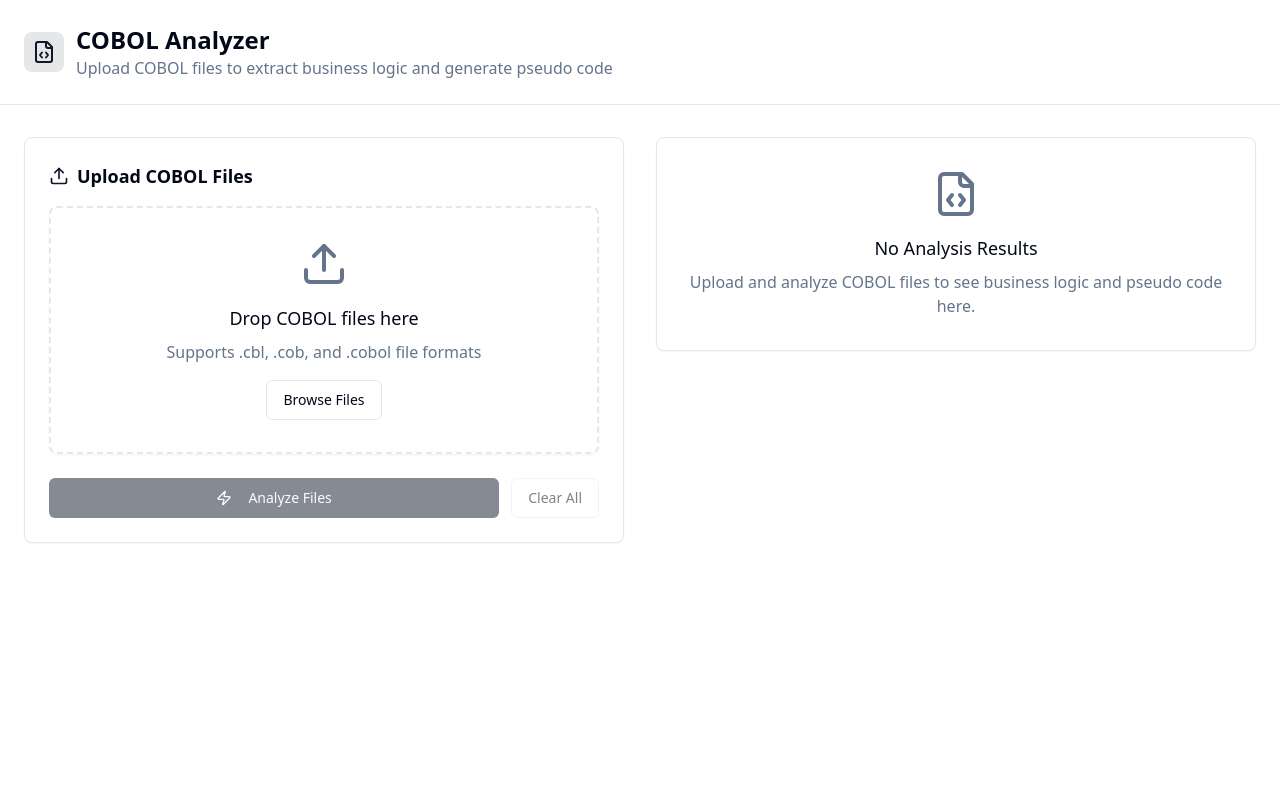
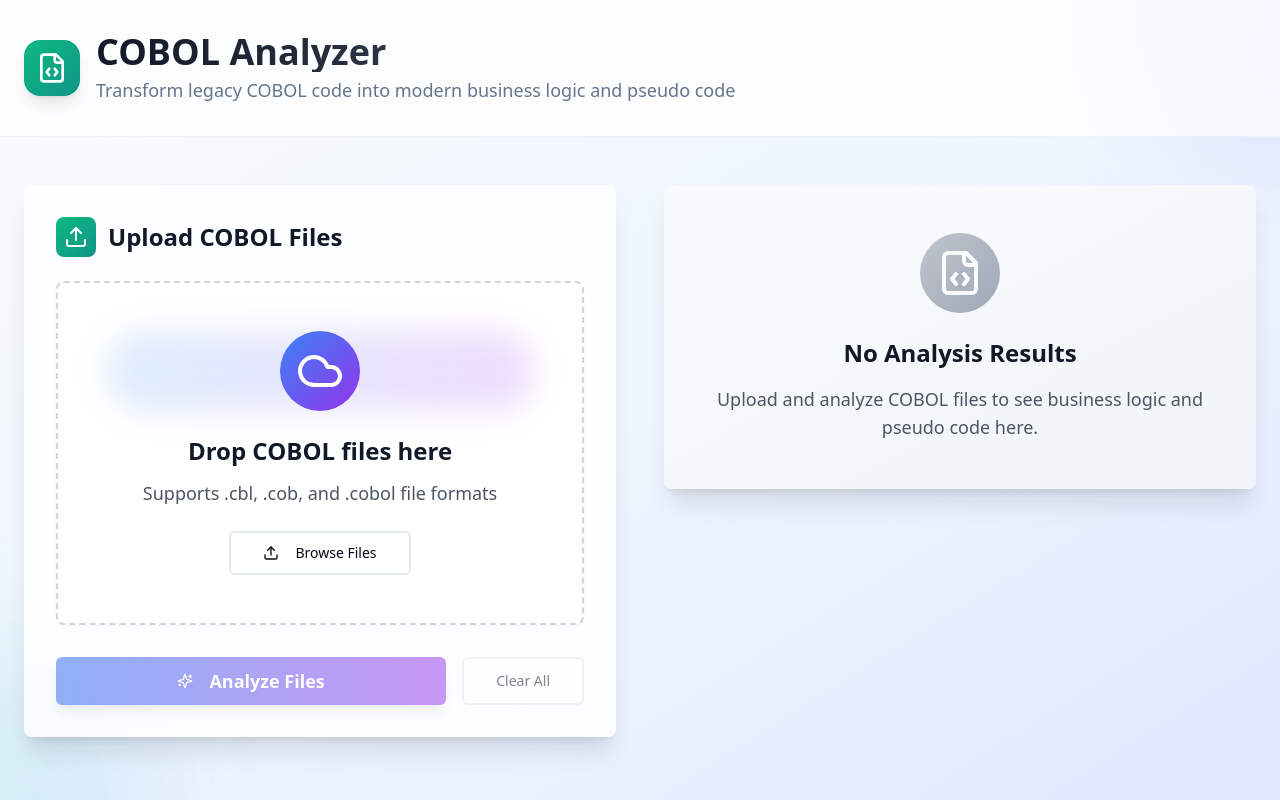
Before and after one commit to sandynanduri/cobol-ai-reveal, a React (Vite) app: page / in a window 1280 px wide. Built offline with nearby package versions, Linux system fonts and the light colour scheme.

Commit message:
Refactor: Apply basic styling
Apply basic styling to the UI components for a more modern look.

```diff
--- a/src/components/AnalysisResults.tsx
+++ b/src/components/AnalysisResults.tsx
@@ -4,7 +4,7 @@ import { Card } from '@/components/ui/card';
 import { Tabs, TabsContent, TabsList, TabsTrigger } from '@/components/ui/tabs';
 import { ScrollArea } from '@/components/ui/scroll-area';
 import { Badge } from '@/components/ui/badge';
-import { FileText, Code, Loader2, FileCode } from 'lucide-react';
+import { FileText, Code, Loader2, FileCode, Sparkles, Brain } from 'lucide-react';
 import { AnalysisResult } from '@/pages/Index';
 
 interface AnalysisResultsProps {
@@ -18,13 +18,25 @@ const AnalysisResults: React.FC<AnalysisResultsProps> = ({
 }) => {
   if (isAnalyzing) {
     return (
-      <Card className="p-8">
+      <Card className="p-12 border-0 shadow-xl bg-gradient-to-br from-blue-50 to-purple-50">
         <div className="text-center">
-          <Loader2 className="h-12 w-12 text-primary mx-auto mb-4 animate-spin" />
-          <h3 className="text-lg font-medium mb-2">Analyzing COBOL Files</h3>
-          <p className="text-muted-foreground">
-            Our AI is processing your files to extract business logic and generate pseudo code...
+          <div className="relative mb-6">
+            <div className="absolute inset-0 bg-gradient-to-r from-blue-400 to-purple-500 rounded-full blur-lg opacity-30 animate-pulse"></div>
+            <div className="relative p-4 bg-gradient-to-br from-blue-500 to-purple-600 rounded-full w-fit mx-auto">
+              <Brain className="h-12 w-12 text-white animate-pulse" />
+            </div>
+          </div>
+          <h3 className="text-2xl font-bold mb-4 text-gray-900">AI Analyzing COBOL Files</h3>
+          <p className="text-lg text-gray-600 leading-relaxed">
+            Our advanced AI is processing your files to extract business logic and generate pseudo code...
           </p>
+          <div className="mt-6 flex justify-center">
+            <div className="flex space-x-2">
+              <div className="w-3 h-3 bg-blue-500 rounded-full animate-bounce"></div>
+              <div className="w-3 h-3 bg-purple-500 rounded-full animate-bounce delay-100"></div>
+              <div className="w-3 h-3 bg-indigo-500 rounded-full animate-bounce delay-200"></div>
+            </div>
+          </div>
         </div>
       </Card>
     );
@@ -32,11 +44,15 @@ const AnalysisResults: React.FC<AnalysisResultsProps> = ({
 
   if (results.length === 0) {
     return (
-      <Card className="p-8">
+      <Card className="p-12 border-0 shadow-xl bg-gradient-to-br from-gray-50 to-slate-100">
         <div className="text-center">
-          <FileCode className="h-12 w-12 text-muted-foreground mx-auto mb-4" />
-          <h3 className="text-lg font-medium mb-2">No Analysis Results</h3>
-          <p className="text-muted-foreground">
+          <div className="mb-6">
+            <div className="p-4 bg-gradient-to-br from-gray-400 to-slate-500 rounded-full w-fit mx-auto opacity-60">
+              <FileCode className="h-12 w-12 text-white" />
+            </div>
+          </div>
+          <h3 className="text-2xl font-bold mb-4 text-gray-900">No Analysis Results</h3>
+          <p className="text-lg text-gray-600">
             Upload and analyze COBOL files to see business logic and pseudo code here.
           </p>
         </div>
@@ -45,47 +61,49 @@ const AnalysisResults: React.FC<AnalysisResultsProps> = ({
   }
 
   return (
-    <div className="space-y-6">
-      <div className="flex items-center gap-2">
-        <FileText className="h-5 w-5 text-primary" />
-        <h2 className="text-lg font-semibold">Analysis Results</h2>
-        <Badge variant="secondary">{results.length} files</Badge>
+    <div className="space-y-8">
+      <div className="flex items-center gap-3">
+        <div className="p-2 rounded-lg bg-gradient-to-br from-emerald-500 to-teal-600">
+          <Sparkles className="h-6 w-6 text-white" />
+        </div>
+        <h2 className="text-2xl font-bold text-gray-900">Analysis Results</h2>
+        <Badge variant="secondary" className="text-lg px-3 py-1">{results.length} files</Badge>
       </div>
 
       {results.map((result, index) => (
-        <Card key={index} className="overflow-hidden">
-          <div className="p-4 border-b border-border bg-muted/20">
-            <h3 className="font-medium text-sm">{result.fileName}</h3>
+        <Card key={index} className="overflow-hidden border-0 shadow-xl bg-white/90 backdrop-blur-sm">
+          <div className="p-6 border-b border-gray-100 bg-gradient-to-r from-slate-50 to-gray-50">
+            <h3 className="font-bold text-lg text-gray-900">{result.fileName}</h3>
           </div>
 
           <Tabs defaultValue="business-logic" className="w-full">
-            <div className="px-4 pt-4">
-              <TabsList className="grid w-full grid-cols-2">
-                <TabsTrigger value="business-logic" className="flex items-center gap-2">
+            <div className="px-6 pt-6">
+              <TabsList className="grid w-full grid-cols-2 bg-gray-100">
+                <TabsTrigger value="business-logic" className="flex items-center gap-2 data-[state=active]:bg-white data-[state=active]:shadow-sm">
                   <FileText className="h-4 w-4" />
                   Business Logic
                 </TabsTrigger>
-                <TabsTrigger value="pseudo-code" className="flex items-center gap-2">
+                <TabsTrigger value="pseudo-code" className="flex items-center gap-2 data-[state=active]:bg-white data-[state=active]:shadow-sm">
                   <Code className="h-4 w-4" />
                   Pseudo Code
                 </TabsTrigger>
               </TabsList>
             </div>
 
-            <TabsContent value="business-logic" className="p-4 pt-2">
-              <ScrollArea className="h-80 w-full rounded-md border p-4">
-                <div className="prose prose-sm max-w-none text-foreground">
-                  <pre className="whitespace-pre-wrap text-sm font-mono leading-relaxed">
+            <TabsContent value="business-logic" className="p-6 pt-4">
+              <ScrollArea className="h-96 w-full rounded-lg border border-gray-200 bg-gradient-to-br from-white to-gray-50">
+                <div className="p-6">
+                  <pre className="whitespace-pre-wrap text-sm leading-relaxed text-gray-800 font-mono">
                     {result.businessLogic}
                   </pre>
                 </div>
               </ScrollArea>
             </TabsContent>
 
-            <TabsContent value="pseudo-code" className="p-4 pt-2">
-              <ScrollArea className="h-80 w-full rounded-md border">
-                <div className="p-4 bg-muted/30">
-                  <pre className="text-sm font-mono leading-relaxed text-foreground">
+            <TabsContent value="pseudo-code" className="p-6 pt-4">
+              <ScrollArea className="h-96 w-full rounded-lg border border-gray-200">
+                <div className="p-6 bg-gradient-to-br from-slate-900 to-gray-900">
+                  <pre className="text-sm leading-relaxed text-green-400 font-mono">
                     <code>{result.pseudoCode}</code>
                   </pre>
                 </div>
--- a/src/components/FileUploadZone.tsx
+++ b/src/components/FileUploadZone.tsx
@@ -1,8 +1,7 @@
-
 import React, { useCallback, useState } from 'react';
 import { Card } from '@/components/ui/card';
 import { Button } from '@/components/ui/button';
-import { Upload, File, X, CheckCircle, AlertCircle, Loader2 } from 'lucide-react';
+import { Upload, File, X, CheckCircle, AlertCircle, Loader2, Cloud } from 'lucide-react';
 import { cn } from '@/lib/utils';
 import { UploadedFile } from '@/pages/Index';
 
@@ -70,11 +69,11 @@ const FileUploadZone: React.FC<FileUploadZoneProps> = ({
   const getStatusIcon = (status: UploadedFile['status']) => {
     switch (status) {
       case 'pending':
-        return <File className="h-4 w-4 text-muted-foreground" />;
+        return <File className="h-4 w-4 text-blue-500" />;
       case 'analyzing':
-        return <Loader2 className="h-4 w-4 text-blue-500 animate-spin" />;
+        return <Loader2 className="h-4 w-4 text-purple-500 animate-spin" />;
       case 'completed':
-        return <CheckCircle className="h-4 w-4 text-green-500" />;
+        return <CheckCircle className="h-4 w-4 text-emerald-500" />;
       case 'error':
         return <AlertCircle className="h-4 w-4 text-red-500" />;
     }
@@ -94,21 +93,28 @@ const FileUploadZone: React.FC<FileUploadZoneProps> = ({
   };
 
   return (
-    <div className="space-y-4">
+    <div className="space-y-6">
       {/* Drop Zone */}
       <Card
         className={cn(
-          "border-2 border-dashed transition-colors",
-          isDragOver ? "border-primary bg-primary/5" : "border-border"
+          "border-2 border-dashed transition-all duration-300 cursor-pointer group",
+          isDragOver
+            ? "border-blue-400 bg-gradient-to-br from-blue-50 to-purple-50 scale-[1.02] shadow-lg"
+            : "border-gray-300 hover:border-blue-300 hover:bg-gradient-to-br hover:from-gray-50 hover:to-blue-50"
         )}
         onDragOver={handleDragOver}
         onDragLeave={handleDragLeave}
         onDrop={handleDrop}
       >
-        <div className="p-8 text-center">
-          <Upload className="h-12 w-12 text-muted-foreground mx-auto mb-4" />
-          <h3 className="text-lg font-medium mb-2">Drop COBOL files here</h3>
-          <p className="text-muted-foreground mb-4">
+        <div className="p-12 text-center">
+          <div className="mb-6 relative">
+            <div className="absolute inset-0 bg-gradient-to-r from-blue-400 to-purple-500 rounded-full blur-lg opacity-20 group-hover:opacity-30 transition-opacity"></div>
+            <div className="relative p-4 bg-gradient-to-br from-blue-500 to-purple-600 rounded-full w-fit mx-auto">
+              <Cloud className="h-12 w-12 text-white" />
+            </div>
+          </div>
+          <h3 className="text-2xl font-bold text-gray-900 mb-3">Drop COBOL files here</h3>
+          <p className="text-gray-600 mb-6 text-lg">
             Supports .cbl, .cob, and .cobol file formats
           </p>
           <input
@@ -119,8 +125,9 @@ const FileUploadZone: React.FC<FileUploadZoneProps> = ({
             className="hidden"
             id="file-input"
           />
-          <Button asChild variant="outline">
+          <Button asChild variant="outline" size="lg" className="border-2 hover:bg-blue-50 hover:border-blue-300 transition-all duration-300">
             <label htmlFor="file-input" className="cursor-pointer">
+              <Upload className="h-5 w-5 mr-2" />
               Browse Files
             </label>
           </Button>
@@ -129,24 +136,26 @@ const FileUploadZone: React.FC<FileUploadZoneProps> = ({
 
       {/* File List */}
       {uploadedFiles.length > 0 && (
-        <Card className="p-4">
-          <h4 className="font-medium mb-3">Uploaded Files ({uploadedFiles.length})</h4>
-          <div className="space-y-2 max-h-40 overflow-y-auto">
+        <Card className="p-6 bg-gradient-to-br from-white to-gray-50 shadow-lg">
+          <h4 className="font-bold text-lg mb-4 text-gray-900">
+            Uploaded Files ({uploadedFiles.length})
+          </h4>
+          <div className="space-y-3 max-h-48 overflow-y-auto">
             {uploadedFiles.map((uploadedFile) => (
               <div
                 key={uploadedFile.id}
-                className="flex items-center justify-between p-2 rounded-lg bg-muted/50"
+                className="flex items-center justify-between p-4 rounded-xl bg-white shadow-sm border border-gray-100 hover:shadow-md transition-shadow"
               >
-                <div className="flex items-center gap-3 flex-1 min-w-0">
+                <div className="flex items-center gap-4 flex-1 min-w-0">
                   {getStatusIcon(uploadedFile.status)}
                   <div className="flex-1 min-w-0">
-                    <p className="text-sm font-medium truncate">
+                    <p className="text-sm font-semibold truncate text-gray-900">
                       {uploadedFile.file.name}
                     </p>
-                    <div className="flex items-center gap-2 text-xs text-muted-foreground">
+                    <div className="flex items-center gap-3 text-xs text-gray-500 mt-1">
                       <span>{formatFileSize(uploadedFile.file.size)}</span>
                       <span>•</span>
-                      <span>{getStatusText(uploadedFile.status)}</span>
+                      <span className="font-medium">{getStatusText(uploadedFile.status)}</span>
                     </div>
                   </div>
                 </div>
@@ -156,7 +165,7 @@ const FileUploadZone: React.FC<FileUploadZoneProps> = ({
                   size="sm"
                   onClick={() => onRemoveFile(uploadedFile.id)}
                   disabled={uploadedFile.status === 'analyzing'}
-                  className="h-8 w-8 p-0"
+                  className="h-8 w-8 p-0 hover:bg-red-50 hover:text-red-600"
                 >
                   <X className="h-4 w-4" />
                 </Button>
--- a/src/pages/Index.tsx
+++ b/src/pages/Index.tsx
@@ -1,10 +1,9 @@
-
 import React, { useState } from 'react';
 import FileUploadZone from '@/components/FileUploadZone';
 import AnalysisResults from '@/components/AnalysisResults';
 import { Button } from '@/components/ui/button';
 import { Card } from '@/components/ui/card';
-import { FileCode, Upload, Zap } from 'lucide-react';
+import { FileCode, Upload, Zap, Sparkles } from 'lucide-react';
 
 export interface UploadedFile {
   file: File;
@@ -121,7 +120,7 @@ BEGIN
     END_PROCEDURE
 
     MAIN
-        READ_customer_files()
+        read_customer_files()
         WHILE NOT end_of_file
             CALL validate_customer_data(customer_record)
             CALL process_transaction(transaction_type, amount)
@@ -160,30 +159,42 @@ END_PROGRAM`;
   };
 
   return (
-    <div className="min-h-screen bg-background">
+    <div className="min-h-screen bg-gradient-to-br from-slate-50 via-blue-50 to-indigo-100">
+      {/* Animated background elements */}
+      <div className="absolute inset-0 overflow-hidden pointer-events-none">
+        <div className="absolute -top-40 -right-40 w-80 h-80 bg-gradient-to-r from-blue-400/20 to-purple-400/20 rounded-full blur-3xl animate-pulse"></div>
+        <div className="absolute -bottom-40 -left-40 w-80 h-80 bg-gradient-to-r from-emerald-400/20 to-blue-400/20 rounded-full blur-3xl animate-pulse delay-1000"></div>
+      </div>
+
       {/* Header */}
-      <div className="border-b border-border bg-card">
-        <div className="container mx-auto px-6 py-6">
-          <div className="flex items-center gap-3">
-            <div className="p-2 rounded-lg bg-primary/10">
-              <FileCode className="h-6 w-6 text-primary" />
+      <div className="relative border-b border-border/50 bg-white/70 backdrop-blur-sm">
+        <div className="container mx-auto px-6 py-8">
+          <div className="flex items-center gap-4">
+            <div className="p-3 rounded-2xl bg-gradient-to-br from-emerald-500 to-teal-600 shadow-lg">
+              <FileCode className="h-8 w-8 text-white" />
             </div>
             <div>
-              <h1 className="text-2xl font-bold text-foreground">COBOL Analyzer</h1>
-              <p className="text-muted-foreground">Upload COBOL files to extract business logic and generate pseudo code</p>
+              <h1 className="text-4xl font-bold bg-gradient-to-r from-gray-900 to-gray-600 bg-clip-text text-transparent">
+                COBOL Analyzer
+              </h1>
+              <p className="text-lg text-muted-foreground mt-1">
+                Transform legacy COBOL code into modern business logic and pseudo code
+              </p>
             </div>
           </div>
         </div>
       </div>
 
-      <div className="container mx-auto px-6 py-8">
-        <div className="grid lg:grid-cols-2 gap-8">
+      <div className="relative container mx-auto px-6 py-12">
+        <div className="grid lg:grid-cols-2 gap-12">
           {/* Upload Section */}
-          <div className="space-y-6">
-            <Card className="p-6">
-              <div className="flex items-center gap-2 mb-4">
-                <Upload className="h-5 w-5 text-primary" />
-                <h2 className="text-lg font-semibold">Upload COBOL Files</h2>
+          <div className="space-y-8">
+            <Card className="p-8 border-0 shadow-xl bg-white/80 backdrop-blur-sm">
+              <div className="flex items-center gap-3 mb-6">
+                <div className="p-2 rounded-lg bg-gradient-to-br from-emerald-500 to-teal-600">
+                  <Upload className="h-6 w-6 text-white" />
+                </div>
+                <h2 className="text-2xl font-bold text-gray-900">Upload COBOL Files</h2>
               </div>
 
               <FileUploadZone
@@ -192,20 +203,21 @@ END_PROGRAM`;
                 onRemoveFile={removeFile}
               />
 
-              <div className="flex gap-3 mt-6">
+              <div className="flex gap-4 mt-8">
                 <Button
                   onClick={analyzeFiles}
                   disabled={uploadedFiles.length === 0 || isAnalyzing}
-                  className="flex-1"
+                  className="flex-1 h-12 text-lg font-semibold bg-gradient-to-r from-blue-600 to-purple-600 hover:from-blue-700 hover:to-purple-700 shadow-lg hover:shadow-xl transition-all duration-300"
                 >
-                  <Zap className="h-4 w-4 mr-2" />
-                  {isAnalyzing ? 'Analyzing...' : 'Analyze Files'}
+                  <Sparkles className="h-5 w-5 mr-2" />
+                  {isAnalyzing ? 'Analyzing with AI...' : 'Analyze Files'}
                 </Button>
 
                 <Button
                   variant="outline"
                   onClick={clearAll}
                   disabled={uploadedFiles.length === 0}
+                  className="h-12 px-8 border-2 hover:bg-gray-50"
                 >
                   Clear All
                 </Button>
@@ -214,7 +226,7 @@ END_PROGRAM`;
           </div>
 
           {/* Results Section */}
-          <div className="space-y-6">
+          <div className="space-y-8">
             <AnalysisResults
               results={analysisResults}
               isAnalyzing={isAnalyzing}
```
